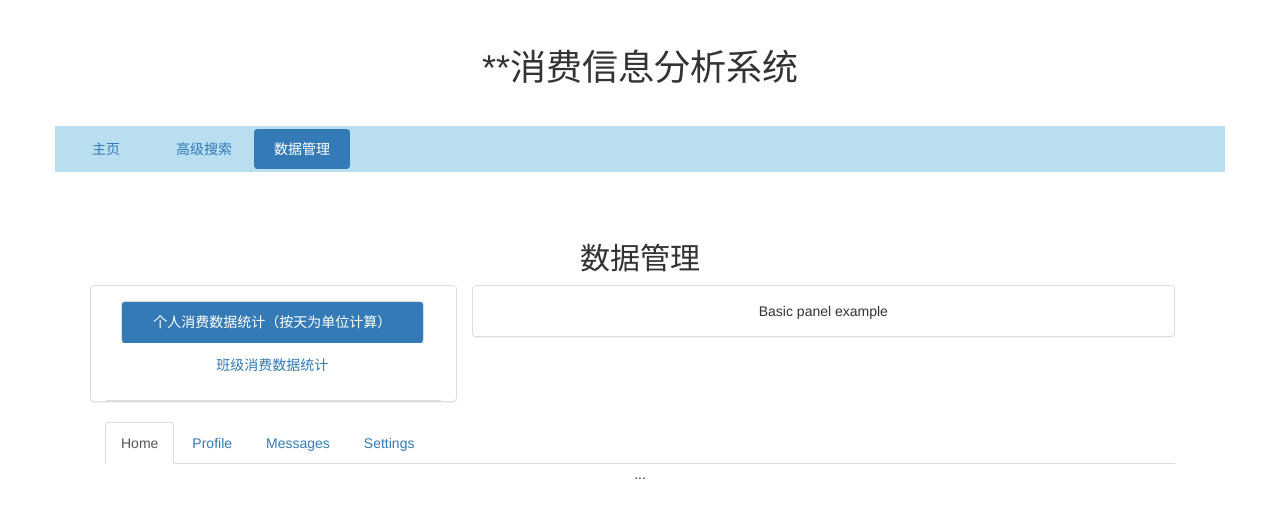
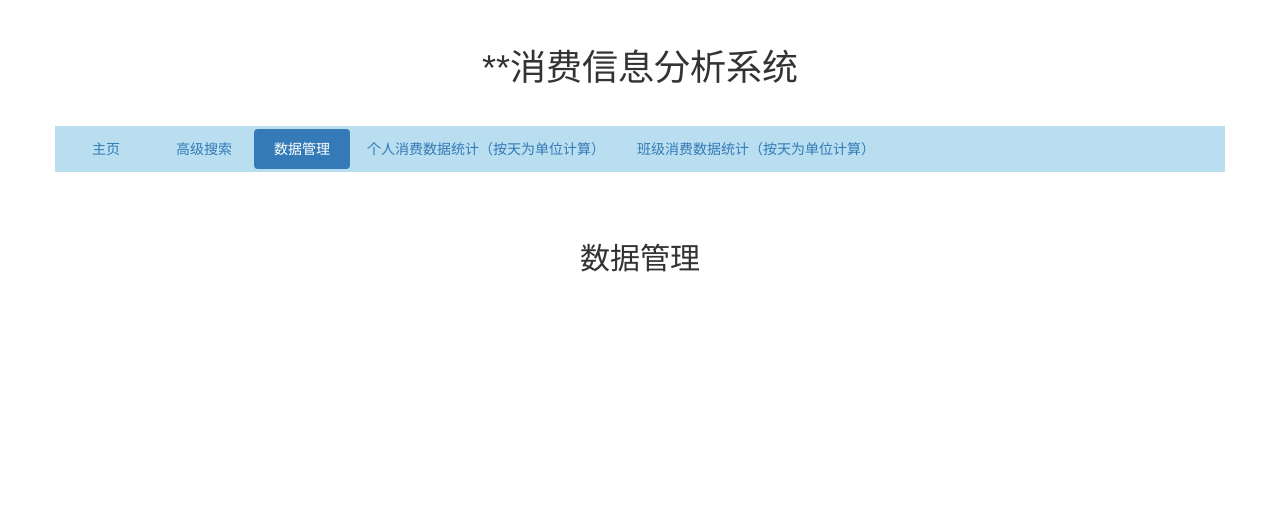
Before and after one commit to Beants/Flask_StudentAnalyseSystem, a Flask app: page /dataManager/ in a window 1280 px wide. Shown: the top 518 px of the page. Run offline with Flask 2, Linux system fonts and the light colour scheme; some libraries are stand-ins or nearby versions.

Commit message:
修改标题栏

```diff
--- a/main.py
+++ b/main.py
@@ -57,4 +57,4 @@ def search_result():
 
 
 if __name__ == '__main__':
-    app.run(debug=True)
+    app.run()
--- a/templates/dataManager.html
+++ b/templates/dataManager.html
@@ -3,6 +3,12 @@
 <li role="presentation" style="width: 96px"><a href="/">主页</a></li>
 <li role="presentation" style="width: 96px"><a href="/search">高级搜索</a></li>
 <li role="presentation" style="width: 96px" class="active"><a href="/dataManager">数据管理</a></li>
+	<li role = "presentation" >
+		<a href = "/dataManager/student" >个人消费数据统计（按天为单位计算）</a >
+	</li >
+	<li role = "presentation" >
+		<a href = "/dataManager/class" >班级消费数据统计（按天为单位计算）</a >
+	</li >
 {% endblock %}
 {% block content %}
 <!-- 此处填充页面主体内容 -->
@@ -12,51 +18,6 @@
         <div class="col-md-12"><h2>数据管理</h2></div>
     </div>
 
-    <div class="row">
-
-        <div class="col-md-4 panel panel-default">
-            <ul class="nav nav-pills nav-tabs nav-stacked  panel-body" role="tablist">
-                <li role="presentation" class="active">
-                    <a href="">个人消费数据统计（按天为单位计算）</a>
-                </li>
-                <li role="presentation">
-                    <a href="">班级消费数据统计</a>
-                </li>
-            </ul>
-
-        </div>
-        <div class="col-md-8">
-            <div class="panel panel-default">
-                <div class="panel-body">
-                    Basic panel example
-                </div>
-            </div>
-        </div>
-    </div>
-
-    <div>
-
-        <!-- Nav tabs -->
-        <ul class="nav nav-tabs" role="tablist">
-            <li role="presentation" class="active"><a href="#home" aria-controls="home" role="tab" data-toggle="tab">Home</a>
-            </li>
-            <li ro  le="presentation"><a href="#profile" aria-controls="profile" role="tab" data-toggle="tab">Profile</a>
-            </li>
-            <li role="presentation"><a href="#messages" aria-controls="messages" role="tab"
-                                       data-toggle="tab">Messages</a></li>
-            <li role="presentation"><a href="#settings" aria-controls="settings" role="tab"
-                                       data-toggle="tab">Settings</a></li>
-        </ul>
-
-        <!-- Tab panes -->
-        <div class="tab-content">
-            <div role="tabpanel" class="tab-pane active" id="home">...</div>
-            <div role="tabpanel" class="tab-pane" id="profile">...</div>
-            <div role="tabpanel" class="tab-pane" id="messages">...</div>
-            <div role="tabpanel" class="tab-pane" id="settings">...</div>
-        </div>
-
-    </div>
 
 </div>
 
--- a/templates/index.html
+++ b/templates/index.html
@@ -3,6 +3,12 @@
     <li role="presentation" class="active" style="width: 96px"><a href="/">主页</a></li>
     <li role="presentation" style="width: 96px"><a href="/search">高级搜索</a></li>
     <li role="presentation" style="width: 96px"><a href="/dataManager">数据管理</a></li>
+	<li role = "presentation" >
+		<a href = "/dataManager/student" >个人消费数据统计（按天为单位计算）</a >
+	</li >
+	<li role = "presentation" >
+		<a href = "/dataManager/class" >班级消费数据统计（按天为单位计算）</a >
+	</li >
 {% endblock %}
 {% block content %}
     <!-- 此处填充页面主体内容 -->
--- a/templates/search.html
+++ b/templates/search.html
@@ -3,6 +3,12 @@
     <li role="presentation" style="width: 96px"><a href="/">主页</a></li>
     <li role="presentation" style="width: 96px" class="active"><a href="/search">高级搜索</a></li>
     <li role="presentation" style="width: 96px"><a href="/dataManager">数据管理</a></li>
+	<li role = "presentation" >
+		<a href = "/dataManager/student" >个人消费数据统计（按天为单位计算）</a >
+	</li >
+	<li role = "presentation" >
+		<a href = "/dataManager/class" >班级消费数据统计（按天为单位计算）</a >
+	</li >
 {% endblock %}
 {% block content %}
     <!-- 此处填充页面主体内容 -->
--- a/templates/search_result.html
+++ b/templates/search_result.html
@@ -4,6 +4,12 @@
     <li role="presentation" style="width: 96px"><a href="/">主页</a></li>
     <li role="presentation" style="width: 96px" class="active"><a href="/search">高级搜索</a></li>
     <li role="presentation" style="width: 96px"><a href="/dataManager">数据管理</a></li>
+	<li role = "presentation" >
+		<a href = "/dataManager/student" >个人消费数据统计（按天为单位计算）</a >
+	</li >
+	<li role = "presentation" >
+		<a href = "/dataManager/class" >班级消费数据统计（按天为单位计算）</a >
+	</li >
 
 {% endblock %}
 {% block content %}
```
Also changed, not shown: templates/dataManagerStudent.html (added, +10 -0 lines).
